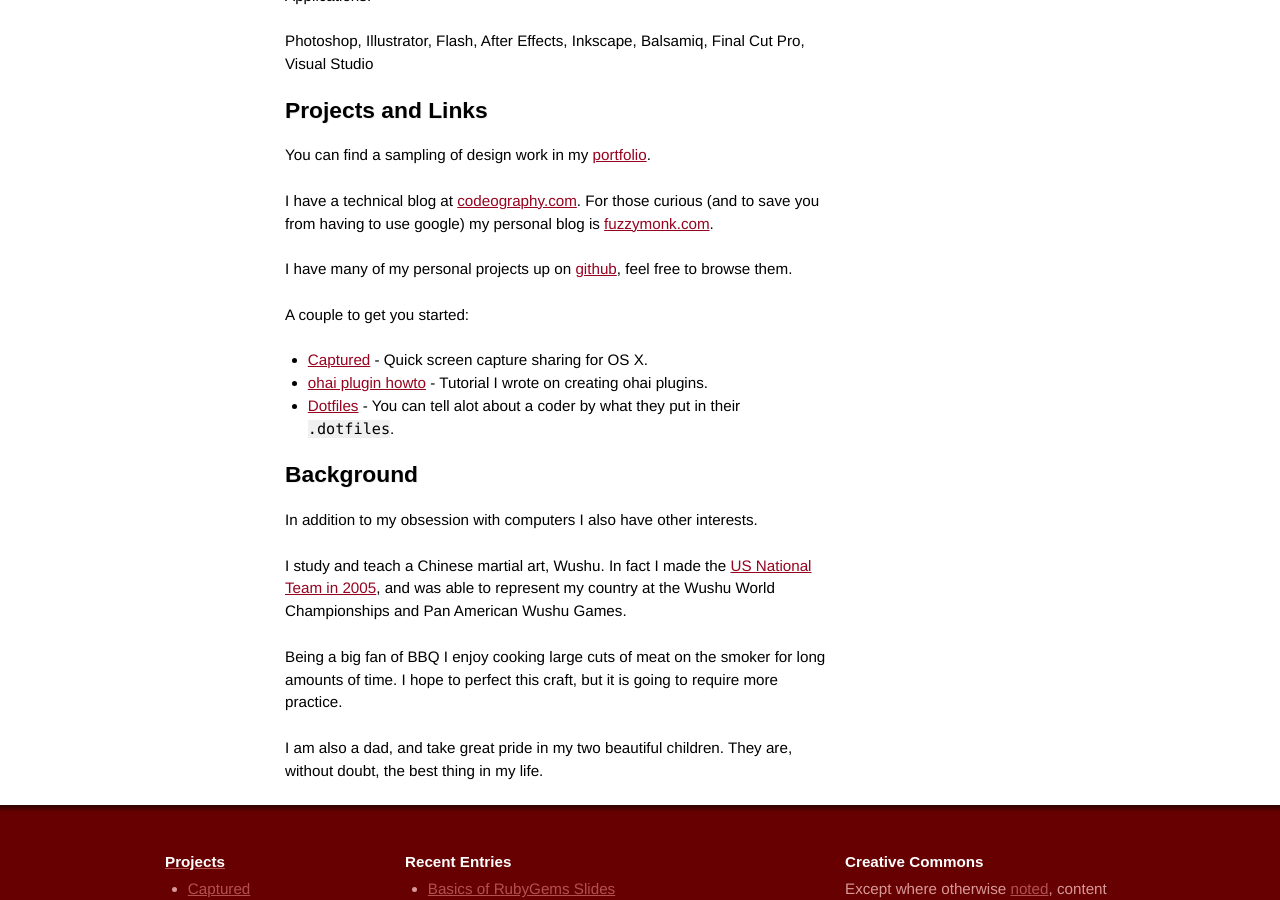
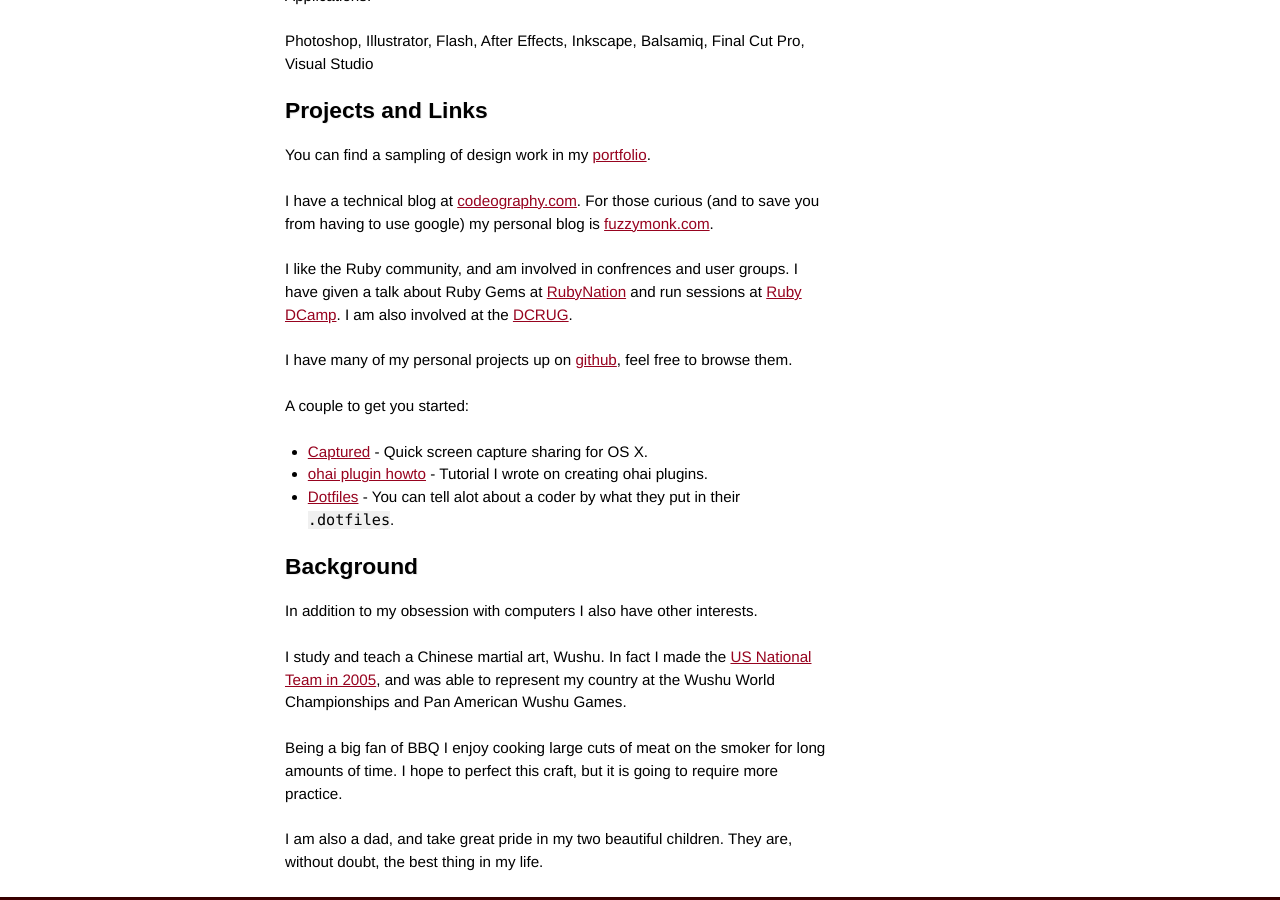
Before and after one commit to csexton/codeography.com, a Jekyll site: the page built from cv/index.markdown, in a window 1280 px wide and 900 px high, scrolled down 3895 px. Built offline with Jekyll 4.4.1, drawn with Linux system fonts in a browser that asks for light colours; nearby versions of some CDN libraries; some web fonts are replaced; comment, search, counter and statistics services are not loaded.

Commit message:
Added rubynation talk

```diff
--- a/cv/index.markdown
+++ b/cv/index.markdown
@@ -161,6 +161,8 @@ You can find a sampling of design work in my [portfolio](/portfolio/).
 
 I have a technical blog at [codeography.com](http://www.codeography.com/). For those curious (and to save you from having to use google) my personal blog is [fuzzymonk.com](http://www.fuzzymonk.com).
 
+I like the Ruby community, and am involved in confrences and user groups. I have given a talk about Ruby Gems at [RubyNation](http://rubynation.org) and run sessions at [Ruby DCamp](http://rubydcamp.org/). I am also involved at the [DCRUG](http://www.meetup.com/dcruby/).
+
 I have many of my personal projects up on [github](http://github.com/csexton), feel free to browse them.
 
 A couple to get you started:
```
